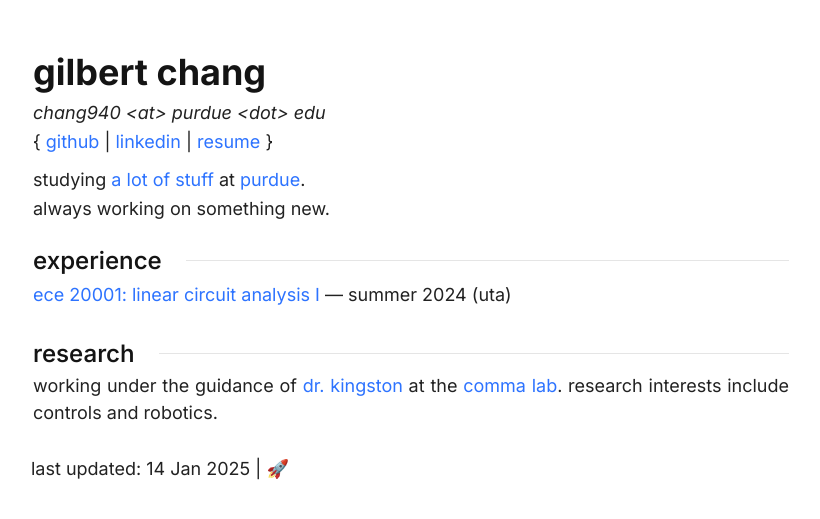
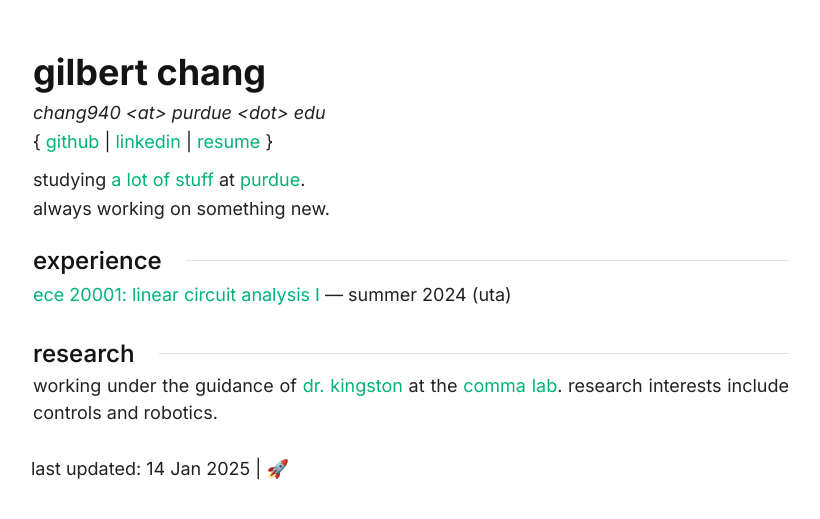
Before and after one commit to vindou/vindou, a Jekyll site: the page built from index.html, in a window 1280 px wide. Shown: the top 519 px of the page, without its empty margins (229-1049 px from the left). Built offline with Jekyll 4.4.1, drawn with Linux system fonts in a browser that asks for light colours.

Commit message:
Update index.css

```diff
--- a/css/index.css
+++ b/css/index.css
@@ -79,7 +79,7 @@ li {
 }
 
 a {
-  color: #2d73ff;
+  color: #00b478;
   text-decoration: none;
 }
 
```
